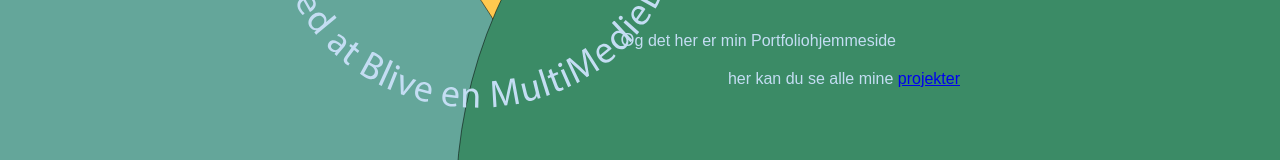
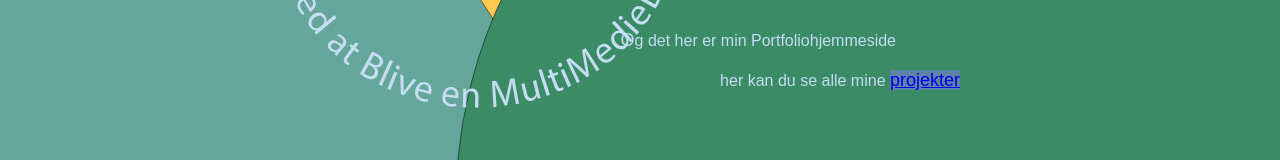
Before and after one commit to Jumo0003/Tema-6-portfolio-eksamen, a plain HTML site: page index.html in a window 1280 px wide. In both pictures the pointer is over the link "projekter". Shown: the part 554-714 px from the top of the page. Drawn offline with Linux system fonts and the light colour scheme; a web font is replaced by a local one.

Commit message:
walllllaa

```diff
--- a/index.html
+++ b/index.html
@@ -49,7 +49,8 @@
 
         <p class="forside-tekst">og det her er min Portfoliohjemmeside</p>
 
-        <p class="forside-tekst-2">her kan du se alle mine <a href="Projekt.html">projekter</a></p>
+        <p class="forside-tekst-2">her kan du se alle mine <a href="Projekt.html" class="projekter-link">projekter</a>
+        </p>
         <!--
         <div class="Grid-Container1">
             <div id="overskrift-side-1">
--- a/style.css
+++ b/style.css
@@ -194,6 +194,11 @@ header {
   color: #11726c;
 }
 
+.projekter-link:hover {
+  background-color: #5d83a7;
+  font-size: 18px;
+}
+
 /***********Modal box********/
 .modal {
   display: none;
```
Also changed, not shown: background 1.3.svg (deleted), background 1.4.svg (deleted), background 3.1 without stars.svg (deleted), background telli 2.1.svg (deleted), background telli 2.svg (deleted).
